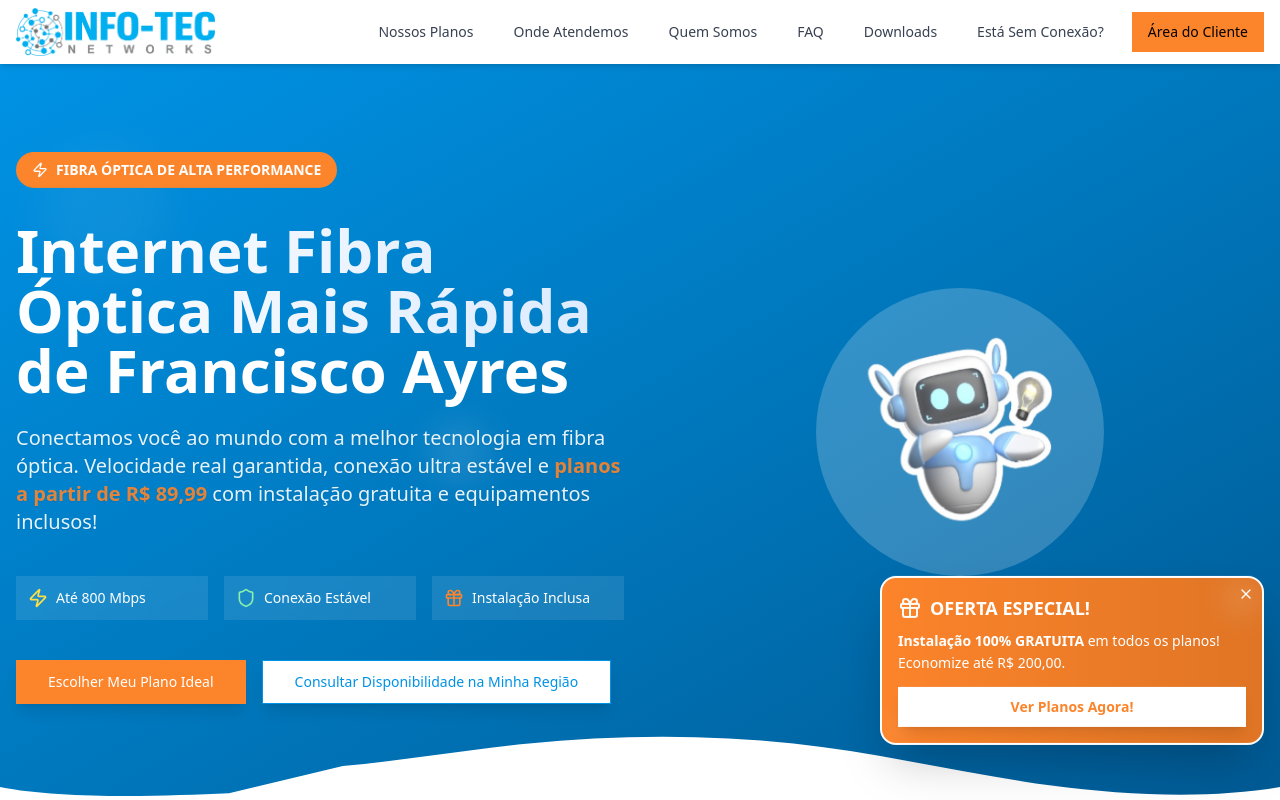
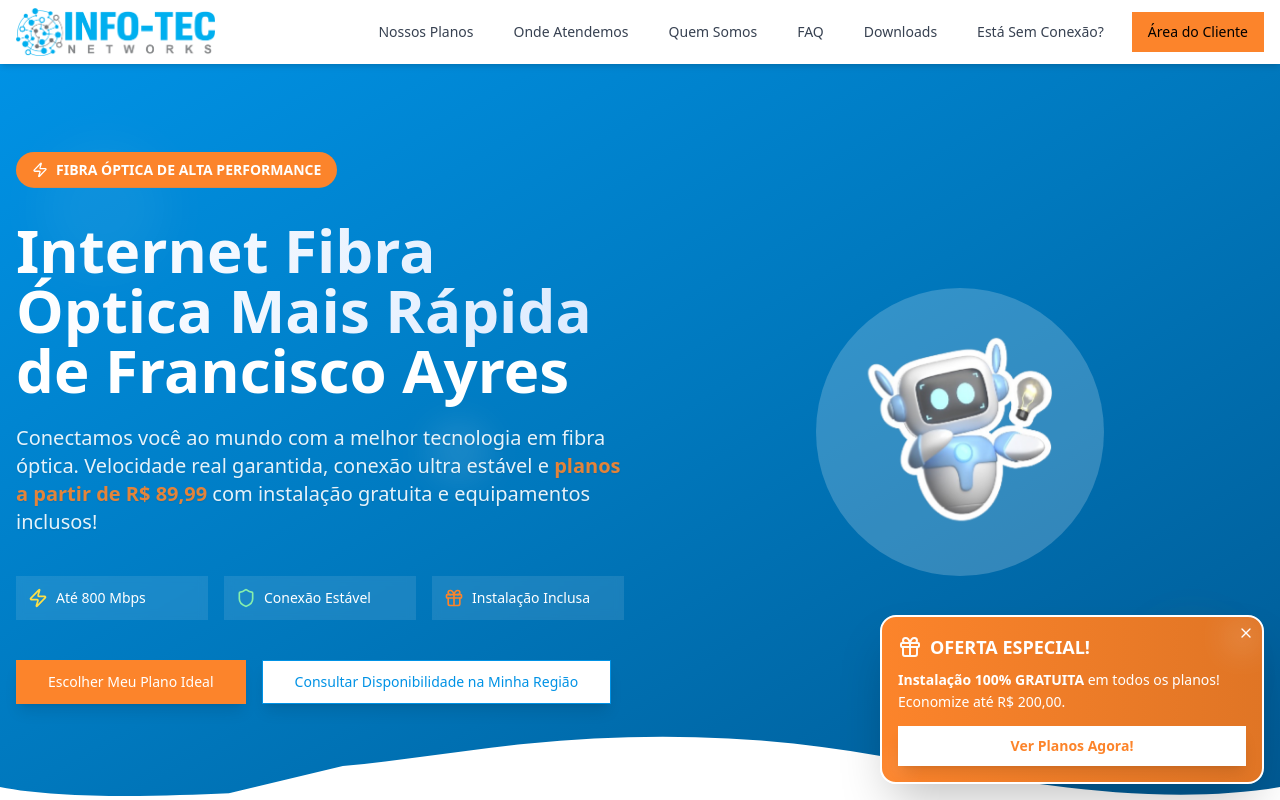
Before and after one commit to infotecpi/landingpageinfotec, a Next.js app: page / in a window 1280 px wide. Shown: the top 800 px of the page. Built offline with nearby package versions, Linux system fonts and the light colour scheme.

Commit message:
Remove animação de bounce do banner flutuante para melhorar a experiência do usuário.

```diff
--- a/components/floating-banner.tsx
+++ b/components/floating-banner.tsx
@@ -19,7 +19,7 @@
   if (!isVisible) return null;
 
   return (
-    <div className="fixed bottom-4 right-4 z-50 max-w-sm animate-bounce">
+    <div className="fixed bottom-4 right-4 z-50 max-w-sm">
       <div className="bg-gradient-to-r from-[#fc842b] to-[#e07525] text-white p-4 rounded-2xl shadow-2xl border-2 border-white relative overflow-hidden">
         {/* Background decoration */}
         <div className="absolute inset-0 opacity-20">
```
